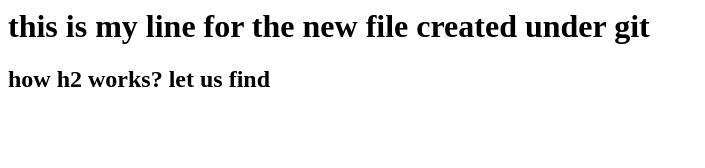
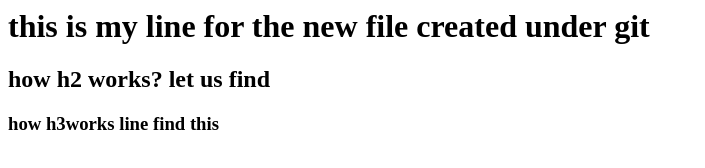
Before and after one commit to bakar-123/fordocker2, a plain HTML site: page index.html in a window 1280 px wide. Shown: the whole page, without its empty margins (0-705 px from the left). Drawn offline with Linux system fonts and the light colour scheme.

Commit message:
again update4

```diff
--- a/index.html
+++ b/index.html
@@ -1,2 +1,3 @@
 <h1>this is my line for the new file created under git</h1>
 <h2>how h2 works? let us find</h2>
+<h3>how h3works line find this</h3>
```
